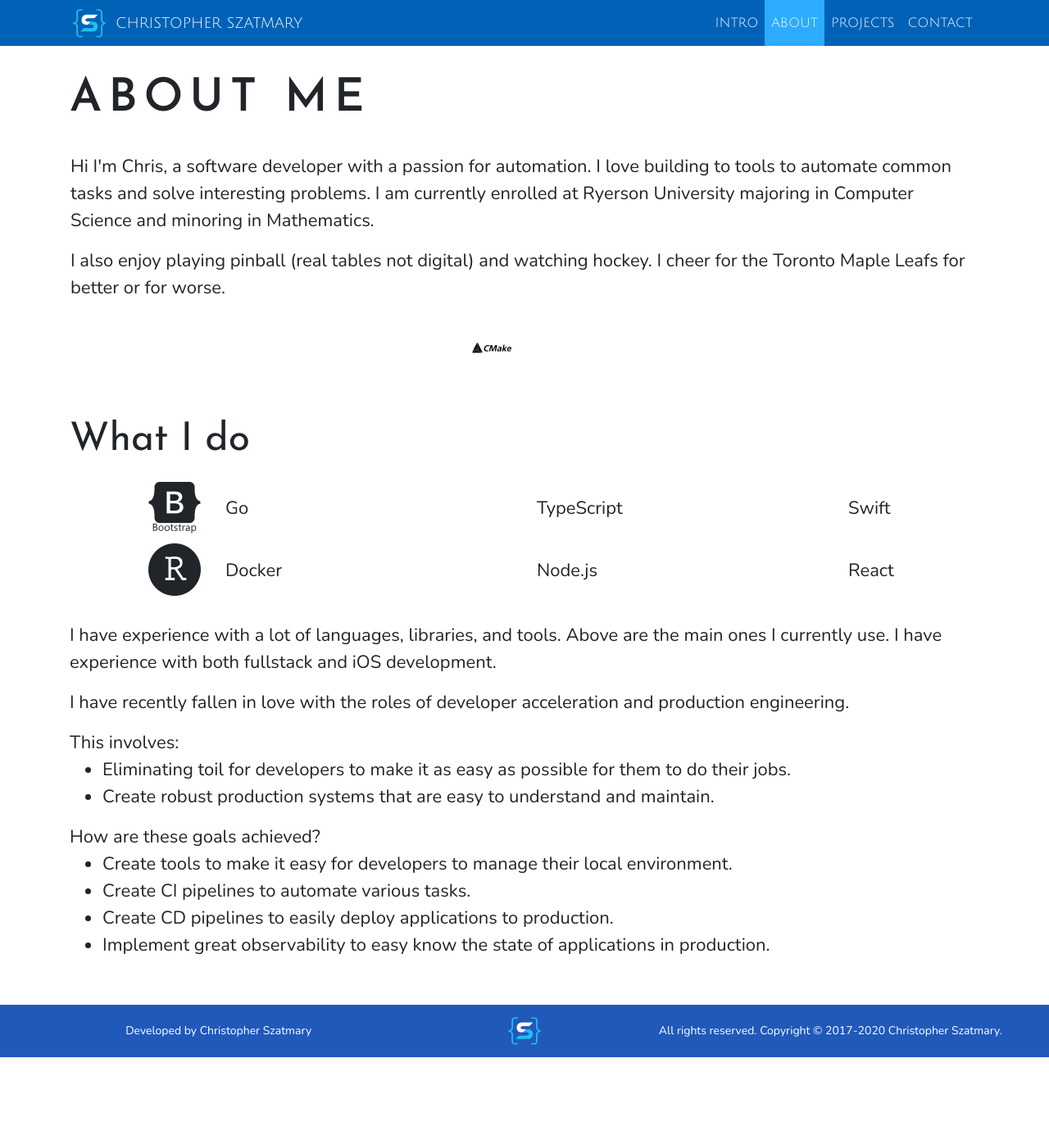
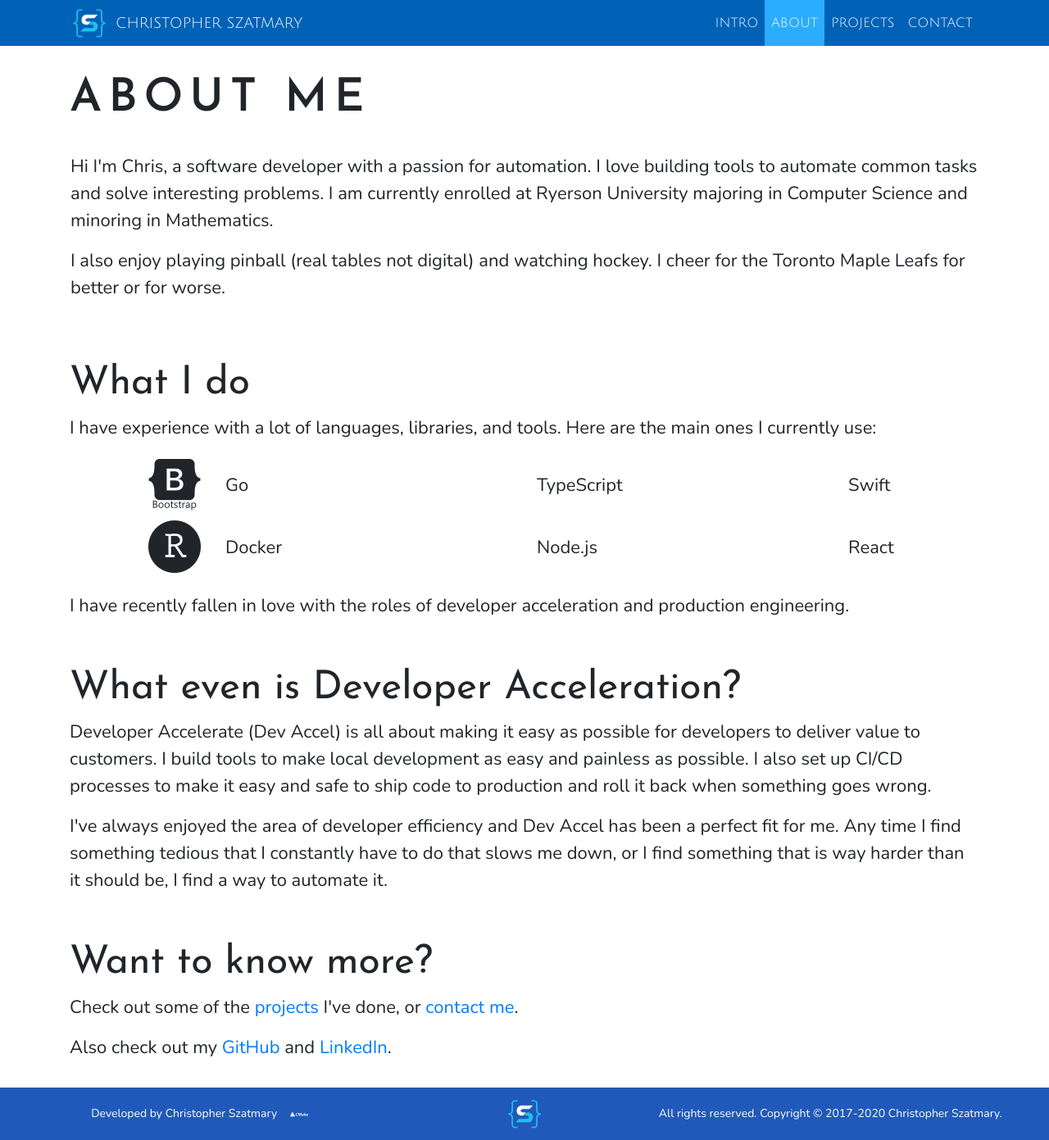
Before and after one commit to cszatmary/personal-website, a Next.js app: page /about in a window 1280 px wide. Shown: the whole page at 82% size. Before the commit the page ends 1290 px from the top, so only its background shows below. Built offline with nearby package versions, Linux system fonts and the light colour scheme.

Commit message:
Add proper flow through the site, improve about page (#10)
* Add github and linkedin to footer

* Add github and linkedin to contact page

* Add button to index page to link to about page

* Redo a lot of the about page

* Remove commented out element

```diff
--- a/src/components/ContactForm.tsx
+++ b/src/components/ContactForm.tsx
@@ -196,7 +196,7 @@
     const recaptchaError = this.state.recaptcha.error;
 
     return (
-      <Form onSubmit={this.handleFormSubmit} noValidate>
+      <Form className="text-center" onSubmit={this.handleFormSubmit} noValidate>
         {inputComponents}
         <Input
           className="d-none"
--- a/src/components/Footer.tsx
+++ b/src/components/Footer.tsx
@@ -2,24 +2,38 @@
 import { Container, Row, Col } from "reactstrap";
 
 import styles from "@/styles/components/Footer.module.scss";
-import { classNames } from "@/utils/mod";
+import { classNames, constants } from "@/utils/mod";
+import { LinkBlank } from "./LinkBlank";
 import { LogoImg } from "./LogoImg";
 
-export const Footer: FunctionComponent = () => (
-  <footer className={classNames(styles.footer, "white-text nunito")}>
+export const Footer: FunctionComponent = () => {
+  return (
+    <footer className={styles.footer}>
       <Container fluid>
-      <Row className="align-items-center">
-        <Col className="text-center py-3" xs="12" md="5">
-          <span className={styles.span}>Developed by Christopher Szatmary</span>
+        <Row className="d-flex align-items-center">
+          <Col className={classNames("py-3", styles.leftSection)} xs="12" md="5">
+            <span className={styles.leftSpan}>Developed by Christopher Szatmary</span>
+            <div className={styles.linkGroup}>
+              <LinkBlank href={constants.github} className={classNames("mx-2", styles.socialLink)}>
+                <i className={classNames("devicon-github-plain", styles.socialIcon)} />
+              </LinkBlank>
+              <LinkBlank
+                href={constants.linkedin}
+                className={classNames("mx-2", styles.socialLink)}
+              >
+                <i className={classNames("devicon-linkedin-plain", styles.socialIcon)} />
+              </LinkBlank>
+            </div>
           </Col>
           <Col className="text-center py-2" xs="12" md="2">
             <LogoImg version="mixed" />
           </Col>
           <Col className="text-center py-3" xs="12" md="5">
             All rights reserved.&nbsp;
-          <span className={styles.span}>Copyright © 2017-2020 Christopher Szatmary.</span>
+            <span className={styles.rightSpan}>Copyright © 2017-2020 Christopher Szatmary.</span>
           </Col>
         </Row>
       </Container>
     </footer>
   );
+};
--- a/src/components/Loader.tsx
+++ b/src/components/Loader.tsx
@@ -3,6 +3,7 @@
 import styles from "@/styles/components/Loader.module.scss";
 
 export interface LoaderProps {
+  className?: string;
   color?: string;
   loading?: boolean;
   margin: string;
@@ -24,7 +25,7 @@
   }
 
   return (
-    <div>
+    <div className={props.className}>
       <div className={styles.loaderBeat1} style={createStyles(props)} />
       <div className={styles.loaderBeat2} style={createStyles(props)} />
       <div className={styles.loaderBeat3} style={createStyles(props)} />
--- a/src/pages/about.tsx
+++ b/src/pages/about.tsx
@@ -1,23 +1,11 @@
 import React, { FunctionComponent } from "react";
+import Link from "next/link";
 import { Container, Row, Col } from "reactstrap";
 
 import { Animation } from "@/components/Animation";
 import { LinkBlank } from "@/components/LinkBlank";
 import styles from "@/styles/pages/about.module.scss";
-import { classNames } from "@/utils/mod";
-
-const socialItems = [
-  {
-    name: "github",
-    icon: "devicon-github-plain",
-    link: "https://github.com/cszatma",
-  },
-  {
-    name: "linkedin",
-    icon: "devicon-linkedin-plain",
-    link: "https://www.linkedin.com/in/christopherszatmary/",
-  },
-];
+import { classNames, constants } from "@/utils/mod";
 
 const skillItems = [
   { name: "Go", icon: "devicon-go-plain" },
@@ -29,15 +17,9 @@
 ];
 
 const AboutPage: FunctionComponent = () => {
-  const links = socialItems.map((item) => (
-    <LinkBlank href={item.link} className={classNames("mx-3", styles.socialLink)} key={item.name}>
-      <i className={classNames("white-text fa-3x", item.icon)} />
-    </LinkBlank>
-  ));
-
   const skills = skillItems.map((item) => (
     <Col className="my-1" sm="6" lg="4" key={item.name}>
-      <Row className="text-center align-items-center">
+      <Row className="align-items-center">
         <Col className="text-right" xs="6">
           <Animation animation="shake" hover>
             <i className={classNames(item.icon, styles.skillIcon)} />
@@ -65,7 +47,7 @@
             <Row className="py-2">
               <p className="px-3">
                 Hi I&apos;m Chris, a software developer with a passion for automation. I love
-                building to tools to automate common tasks and solve interesting problems. I am
+                building tools to automate common tasks and solve interesting problems. I am
                 currently enrolled at Ryerson University majoring in Computer Science and minoring
                 in Mathematics.
               </p>
@@ -74,49 +56,56 @@
                 for the Toronto Maple Leafs for better or for worse.
               </p>
             </Row>
-            <Row className="py-2 align-self-center">{links}</Row>
           </Col>
         </Row>
       </Container>
       <Container className="py-3">
         <h2 className="my-2">What I do</h2>
-        <Row className="mt-3">{skills}</Row>
-        <Row className="justify-content-center my-3">
-          <Col className="py-2">
         <p>
-              I have experience with a lot of languages, libraries, and tools. Above are the main
-              ones I currently use. I have experience with both fullstack and iOS development.
+          I have experience with a lot of languages, libraries, and tools. Here are the main ones I
+          currently use:
         </p>
+        <Row className="my-3">{skills}</Row>
         <p>
           I have recently fallen in love with the roles of developer acceleration and production
           engineering.
         </p>
+      </Container>
+      <Container className="py-3">
+        <h2 className="my-2">What even is Developer Acceleration?</h2>
         <p>
-              This involves:
-              <ul>
-                <li>
-                  Eliminating toil for developers to make it as easy as possible for them to do
-                  their jobs.
-                </li>
-                <li>Create robust production systems that are easy to understand and maintain.</li>
-              </ul>
+          Developer Accelerate (Dev Accel) is all about making it easy as possible for developers to
+          deliver value to customers. I build tools to make local development as easy and painless
+          as possible. I also set up CI/CD processes to make it easy and safe to ship code to
+          production and roll it back when something goes wrong.
         </p>
         <p>
-              How are these goals achieved?
-              <ul>
-                <li>
-                  Create tools to make it easy for developers to manage their local environment.
-                </li>
-                <li>Create CI pipelines to automate various tasks.</li>
-                <li>Create CD pipelines to easily deploy applications to production.</li>
-                <li>
-                  Implement great observability to easy know the state of applications in
-                  production.
-                </li>
-              </ul>
+          I&apos;ve always enjoyed the area of developer efficiency and Dev Accel has been a perfect
+          fit for me. Any time I find something tedious that I constantly have to do that slows me
+          down, or I find something that is way harder than it should be, I find a way to automate
+          it.
         </p>
-          </Col>
-        </Row>
+      </Container>
+      <Container className="py-3">
+        <h2 className="my-2">Want to know more?</h2>
+        <p>
+          <span>Check out some of the </span>
+          <Link href="/projects">
+            <a>projects</a>
+          </Link>
+          <span> I&apos;ve done, or </span>
+          <Link href="/contact">
+            <a>contact me</a>
+          </Link>
+          <span>.</span>
+        </p>
+        <p>
+          <span>Also check out my </span>
+          <LinkBlank href={constants.github}>GitHub</LinkBlank>
+          <span> and </span>
+          <LinkBlank href={constants.linkedin}>LinkedIn</LinkBlank>
+          <span>.</span>
+        </p>
       </Container>
     </div>
   );
--- a/src/styles/components/Footer.module.scss
+++ b/src/styles/components/Footer.module.scss
@@ -1,18 +1,70 @@
 @use "../partials/variables" as *;
 @use "../partials/mixins" as *;
 
+$md-breakpoint: 51.625rem;
+
 .footer {
   background-color: $footer-blue;
+  color: white;
+  font-family: $nunito;
   min-height: 4rem;
   font-size: 0.875rem;
   display: flex;
   align-items: center;
 }
 
-.span {
+.leftSection {
+  display: flex;
+  flex-direction: column;
+
+  @include media-breakpoint($md-breakpoint) {
+    flex-direction: row;
+    justify-content: center;
+  }
+}
+
+.leftSpan {
+  align-self: center;
+}
+
+.rightSpan {
   display: block;
 
   @include media-breakpoint($md) {
     display: inline-block;
   }
 }
+
+.linkGroup {
+  display: flex;
+  justify-content: center;
+
+  // max-width is inclusive so make it just less than $md-breakpoint
+  @media (min-width: $xs) and (max-width: 51.5625rem) {
+    padding-top: 0.5rem;
+  }
+
+  @include media-breakpoint($md-breakpoint) {
+    padding-left: 0.5rem;
+  }
+}
+
+.socialLink {
+  font-size: 1.375rem;
+  display: flex;
+  flex-direction: column;
+  justify-content: center;
+
+  &:hover {
+    text-decoration: none;
+  }
+}
+
+.socialIcon {
+  color: white;
+
+  &:hover {
+    transition: color 0.5s ease-in-out;
+    color: $hover-gray;
+  }
+}
--- a/src/styles/pages/about.module.scss
+++ b/src/styles/pages/about.module.scss
@@ -1,33 +1,5 @@
 @use "../partials/variables" as *;
 @use "../partials/mixins" as *;
-
-@mixin social-link($hover-color) {
-  color: black;
-  font-size: 2rem;
-
-  @include media-breakpoint($md) {
-    font-size: 3rem;
-  }
-
-  &:hover {
-    transition: color 0.5s ease-in-out;
-    color: $hover-color;
-  }
-}
-
-.socialLink {
-  &:hover {
-    text-decoration: none;
-  }
-}
-
-.socialLink > :global(.devicon-github-plain) {
-  @include social-link($cs-dark-blue);
-}
-
-.socialLink > :global(.devicon-linkedin-plain) {
-  @include social-link(#007bb6);
-}
 
 .skillIcon {
   font-size: 3rem;
--- a/src/styles/pages/contact.module.scss
+++ b/src/styles/pages/contact.module.scss
@@ -27,3 +27,12 @@
   border: 1px solid #d8d8d8;
   background-color: #f5f5f5cb;
 }
+
+.link {
+  color: white;
+
+  &:hover {
+    color: $hover-gray;
+    text-decoration: none;
+  }
+}
--- a/src/styles/partials/_variables.scss
+++ b/src/styles/partials/_variables.scss
@@ -8,6 +8,7 @@
 // Other Colours
 $error-red: #ff433d;
 $highlight-gray: #d6dce1;
+$hover-gray: #bdbcbc;
 
 // Fonts
 $nunito: "Nunito", sans-serif;
--- a/src/utils/mod.ts
+++ b/src/utils/mod.ts
@@ -1,3 +1,9 @@
+export const constants = Object.freeze({
+  email: "cs@christopherszatmary.com",
+  github: "https://github.com/cszatma",
+  linkedin: "https://www.linkedin.com/in/christopherszatmary",
+});
+
 export function classNames(
   staticNames: string,
   ...additionalNames: (string | undefined)[]
```
Also changed, not shown: src/pages/contact.tsx (+28 -10 lines), src/pages/index.tsx (+7 -1 lines), src/styles/pages/index.module.scss (+14 -0 lines). Lines whose indentation alone changed are shown as unchanged.
